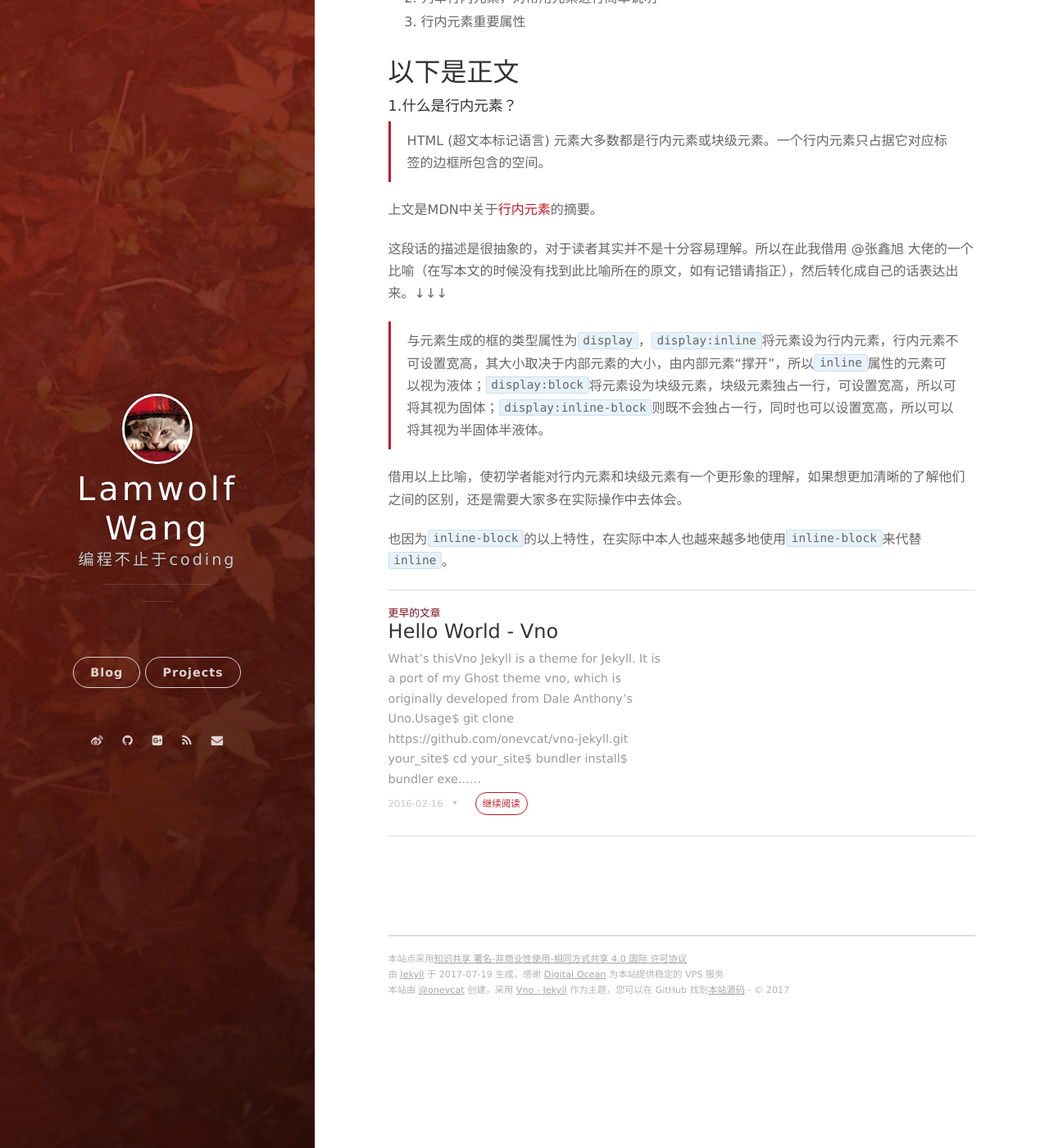
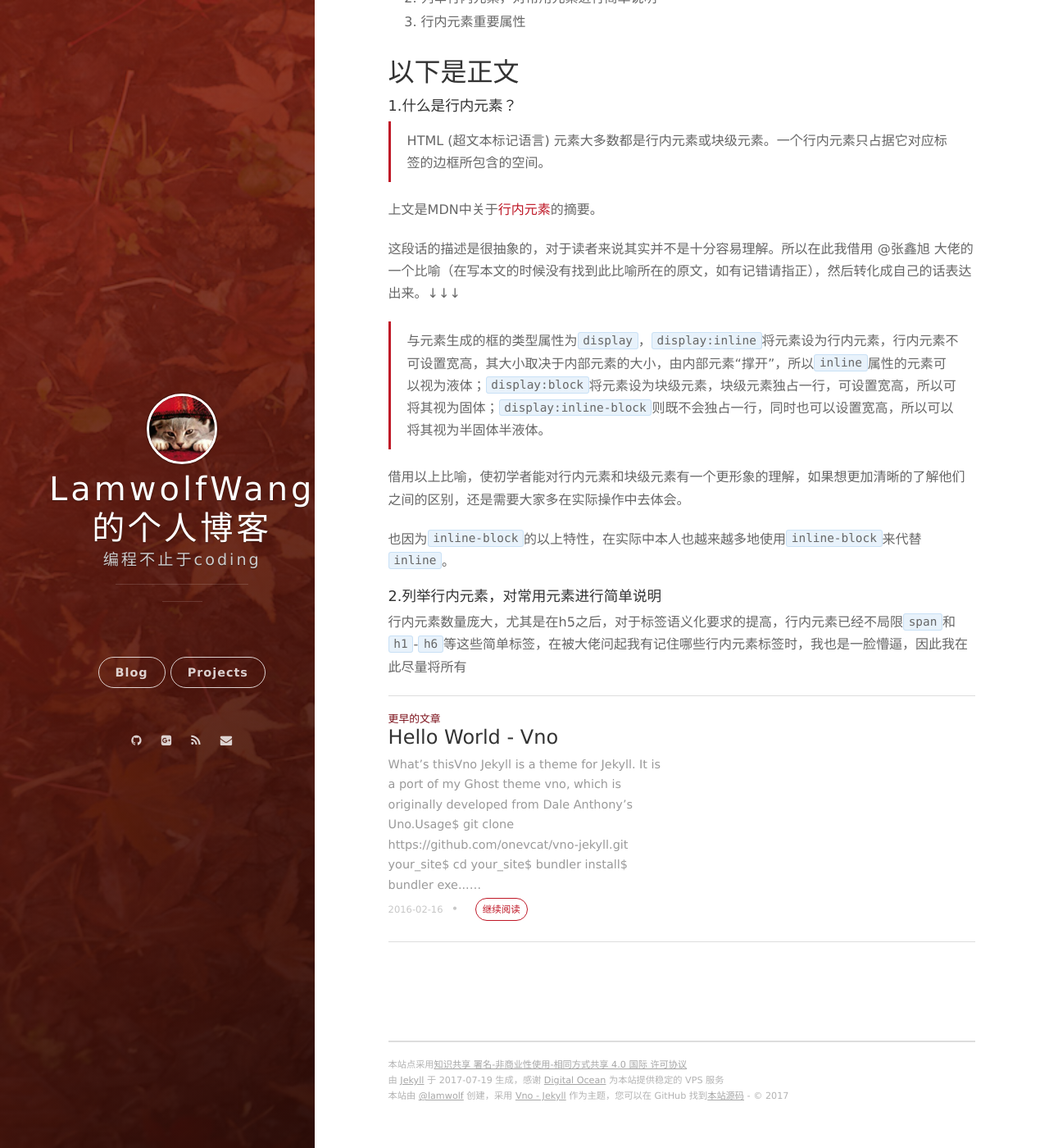
Before and after one commit to LamWolf/lamwolf.github.blog.io, a Jekyll site: the page built from _posts/2017-07-19-行内元素（内联元素）详解-更新中.md, in a window 1280 px wide and 1400 px high, scrolled down 477 px. Shown: the whole window at 82% size. Built offline with Jekyll 4.4.1, drawn with Linux system fonts in a browser that asks for light colours; nearby versions of some CDN libraries; our own code applies the rules of GitHub Pages for plain Markdown files; comment, search, counter and statistics services are not loaded; some of the changed text lies outside the part shown.

Commit message:
fix some bug

```diff
--- a/_config.yml
+++ b/_config.yml
@@ -1,11 +1,11 @@
 # Basic
-title: Lamwolf Wang
+title: LamwolfWang的个人博客
 subtitle: 编程不止于coding
 # welcome_message: <a href="https://github.com/onevcat/vno-jekyll" target="_blank">Download the theme</a>
 welcome_message: null
 # description: Vno Jekyll is a port of my Ghost theme vno.
 description: null
-creator: <a href="http://onev.cat">@onevcat</a>
+creator: <a href="#">@lamwolf</a>
 
 # url: "http://vno.onevcat.com"
 url: null
@@ -40,9 +40,7 @@ comment:
 
 # Social
 social:
-    weibo: onevcat
     github: LamWolf
-    twitter: null
     gplus: 111714601787366774693
     mail: lamwolfwang@gmail.com
 
--- a/_includes/head.html
+++ b/_includes/head.html
@@ -5,7 +5,7 @@
 
   <title>{% if page.title %}{{ page.title | escape }}{% else %}{{ site.title | escape }}{% endif %}</title>
   <meta name="description" content="{% if page.excerpt %}{{ page.excerpt | strip_html | strip_newlines | truncate: 160 }}{% else %}{{ site.description }}{% endif %}">
-  <meta name="author" content="Wei Wang">
+  <meta name="author" content="Lamwolf Wang">
 
   <meta name="twitter:card" content="summary">
   <meta name="twitter:title" content="{% if page.title %}{{ page.title | escape }}{% else %}{{ site.title | escape }}{% endif %}">
--- a/_posts/2017-07-19-行内元素（内联元素）详解.md
+++ b/_posts/2017-07-19-行内元素（内联元素）详解-更新中.md
@@ -20,10 +20,15 @@
 
 上文是MDN中关于[行内元素](https://developer.mozilla.org/zh-CN/docs/Web/HTML/Inline_elemente)的摘要。
 
-这段话的描述是很抽象的，对于读者其实并不是十分容易理解。所以在此我借用 @张鑫旭 大佬的一个比喻（在写本文的时候没有找到此比喻所在的原文，如有记错请指正），然后转化成自己的话表达出来。↓↓↓
+这段话的描述是很抽象的，对于读者来说其实并不是十分容易理解。所以在此我借用 @张鑫旭 大佬的一个比喻（在写本文的时候没有找到此比喻所在的原文，如有记错请指正），然后转化成自己的话表达出来。↓↓↓
 
 >与元素生成的框的类型属性为`display`，`display:inline`将元素设为行内元素，行内元素不可设置宽高，其大小取决于内部元素的大小，由内部元素“撑开”，所以`inline`属性的元素可以视为液体；`display:block`将元素设为块级元素，块级元素独占一行，可设置宽高，所以可将其视为固体；`display:inline-block`则既不会独占一行，同时也可以设置宽高，所以可以将其视为半固体半液体。
 
 借用以上比喻，使初学者能对行内元素和块级元素有一个更形象的理解，如果想更加清晰的了解他们之间的区别，还是需要大家多在实际操作中去体会。
 
 也因为`inline-block`的以上特性，在实际中本人也越来越多地使用`inline-block`来代替`inline`。
+
+
+#### 2.列举行内元素，对常用元素进行简单说明
+
+行内元素数量庞大，尤其是在h5之后，对于标签语义化要求的提高，行内元素已经不局限`span`和`h1`-`h6`等这些简单标签，在被大佬问起我有记住哪些行内元素标签时，我也是一脸懵逼，因此我在此尽量将所有
```
